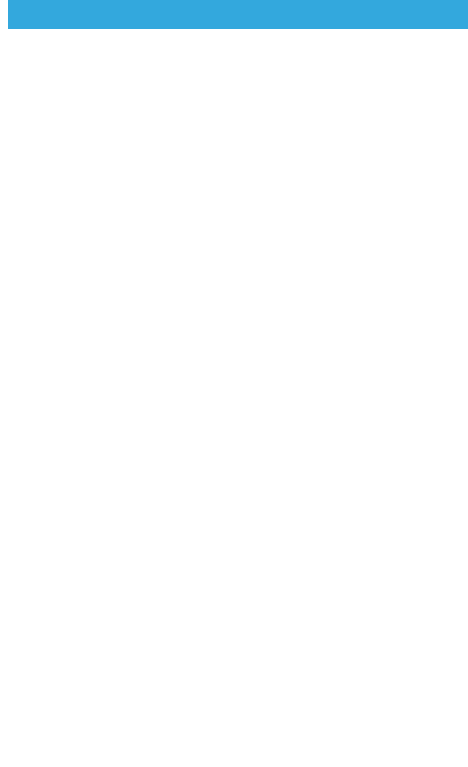
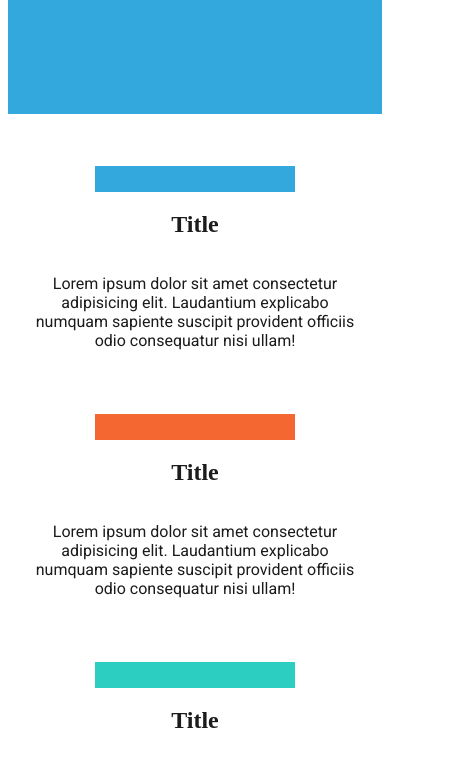
Before and after one commit to andrecastillon/First-Responsive-Website, a plain HTML site: page index.html in a window 390 px wide. Shown: the part 189-956 px from the top of the page, 468 px wide, since content can reach past the window. Drawn offline with Linux system fonts and the light colour scheme; a web font is replaced by a local one.

Commit message:
swapped from mobile view first to desktop

```diff
--- a/styles.css
+++ b/styles.css
@@ -3,13 +3,32 @@ font-weight: Regular 400 or Regular 400 Italic:
 font-family: 'Roboto', sans-serif;
 font-weight:Regular 400 */
 
+/* @media (max-width: 600px) {
+  body{
+    border: .3rem;
+    display: grid;
+    grid-template-rows: 25% 75%;
+  }
+
+  .container-one {
+    background-color: #33A8DD;
+    padding: .3rem;
+    height: 12.5rem;
+    border-bottom: 20px;
+  }
+
+  .container-two {
+    background-color: white;
+    color: #1B1B1B;
+    flex-direction: column;
+  }
+} */
 
 body {
   border: 1rem;
   background-color: white;
   display: grid;
-  grid-template-rows: 1fr 1fr;
-
+  grid-template-columns: 1fr;
 }
 
 .container-one {
@@ -18,30 +37,40 @@ body {
   display: flex;
   align-items: center;
   justify-content: center;
-  background-color: #2BCEC0;
+  background-color: #33A8DD;
   color: white;
-  padding: 5rem;
-
+  height: 35vh;
 }
 
 .container-two {
   font-family: Roboto;
   font-weight: Regular 400;
-  background-color: #1B1B1B;
-  color: white;
-  display: flex;
-  text-align: center;
-  gap: 5rem;
-  padding: 5rem;
-}
-
-.box {
-  justify-content: space-around;
-  padding: 50px;
+  background-color: white;
+  color: #1B1B1B;
   display: flex;
   align-items: center;
   flex-direction: column;
+  justify-content: center;
+  gap: 3em;
+  height: 800px;
+}
 
+.rectangle-one {
+  width: 200px;
+  height: 30px;
+  background: #33A8DD;
+}
+
+.rectangle-two {
+  width: 200px;
+  height: 30px;
+  background: #F46730;
+}
+
+.rectangle-three {
+  width: 200px;
+  height: 30px;
+  background: #2BCEC0;
 }
 
 h2 {
@@ -49,42 +78,43 @@ h2 {
   font-weight: Regular 400;
 }
 
-.rectangle-one {
-  width: 200px;
-  height: 30px;
-  background: #33A8DD;
-  margin: auto;
+.box {
+  justify-content: space-around;
+  display: flex;
+  align-items: center;
+  flex-direction: column;
+  text-align: center;
+  height: 200px;
+  width: 90%;
+  margin: 0 auto;
 }
 
-.rectangle-two {
-  width: 200px;
-  height: 30px;
-  background: #F46730;
-  margin: auto;
-}
-
-.rectangle-three {
-  width: 200px;
-  height: 30px;
-  background: #2BCEC0;
-  margin: auto;
-}
-
-@media (max-width: 580px) {
-  body{
-    border: 5px;
+/* Large devices (laptops/desktops, 992px and up) */
+@media only screen and (min-width: 992px) {
+  body {
+    border: 1rem;
+    background-color: white;
+    display: grid;
+    grid-template-rows: 1fr 1fr;
+    height: 100vh;
   }
 
   .container-one {
-    background-color: #33A8DD;
-    padding: 5px;
-    height: 200px;
-    margin-bottom: 20px;
+    background-color: #2BCEC0;
+    height: 50vh;
   }
 
   .container-two {
-    background-color: white;
-    color: #1B1B1B;
-    flex-direction: column;
+    background-color: #1B1B1B;
+    color: white;
+    gap: 5rem;
+    flex-direction: row;
+    height: 50vh;
+    justify-content: space-between;
   }
+
+  .box {
+    width: 300px;
+  }
+
 }
```
